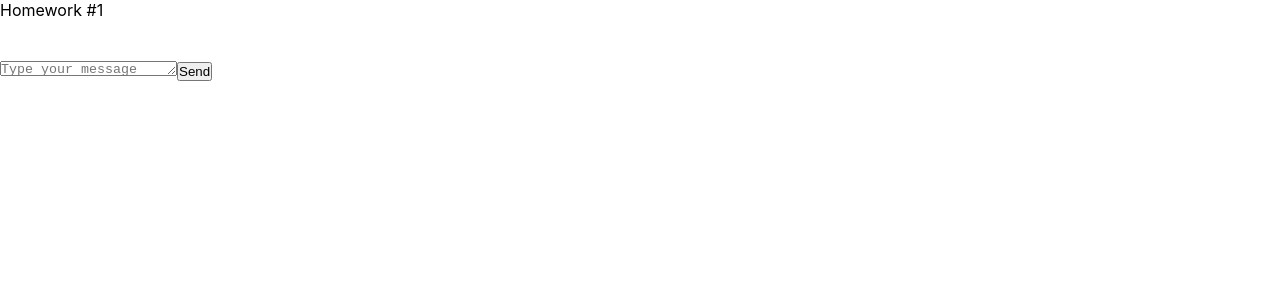
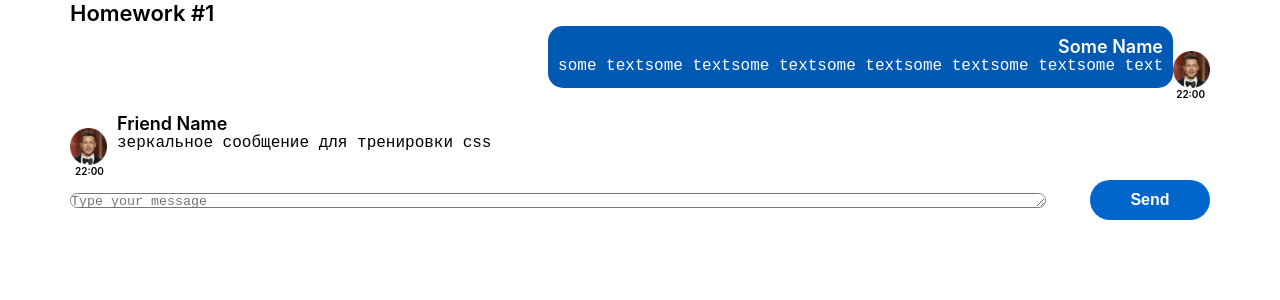
Before and after one commit to Ivansa71/hws2, a React (Create React App) app: page / in a window 1280 px wide. Shown: the top 300 px of the page. Built offline with nearby package versions, Linux system fonts and the light colour scheme.

Commit message:
commit 1

```diff
--- a/package.json
+++ b/package.json
@@ -1,6 +1,6 @@
 {
   "name": "hws2",
-  "homepage": "http://IgnatZakalinsky.github.io/hws2",
+  "homepage": "ivansa71.github.io/hws2",
   "version": "0.1.0",
   "private": true,
   "dependencies": {
--- a/src/s1-main/App.module.css
+++ b/src/s1-main/App.module.css
@@ -3,9 +3,15 @@
 }
 
 .hw {
+    max-width: 1280px;
+    min-height: 373px;
+    padding: 0 70px;
 
 }
 
 .hwTitle {
-
+    font-weight: 600;
+    font-size: 22px;
+    color: #000;
+    padding: 0 70px
 }
--- a/src/s2-homeworks/hw01/HW1.tsx
+++ b/src/s2-homeworks/hw01/HW1.tsx
@@ -4,6 +4,7 @@ import MessageSender from './message-sender/MessageSender'
 import s2 from '../../s1-main/App.module.css'
 import FriendMessage from './friend-message/FriendMessage'
 import avatar from './avatar.png'
+
 
 /*
 * 1 - описать тип MessageType
@@ -14,7 +15,17 @@ import avatar from './avatar.png'
 * */
 
 // нужно создать правильный тип вместо any
-export type MessageType = any
+export type MessageType = {
+    id: number
+    user: {
+        avatar: string
+        name: string
+    },
+    message: {
+        text: string
+        time: string
+    },
+}
 
 // структуру объекта не менять
 export const message0: MessageType = {
--- a/src/s2-homeworks/hw01/friend-message/FriendMessage.module.css
+++ b/src/s2-homeworks/hw01/friend-message/FriendMessage.module.css
@@ -1,17 +1,24 @@
 .friendMessage {
-
+    width: 575px;
+    height: 77px;
+    margin-right: 635px;
 }
 
 .friendImageAndText {
+    display: flex;
 
 }
 
 .friendImageAndText img {
-
+    height: 37px;
+    width: 37px;
+    margin-top: 25px;
 }
 
 .friendText {
 
+    border-radius: 15px;
+    padding: 10px;
 }
 
 .friendText:after {
@@ -19,13 +26,24 @@
 }
 
 .friendName {
+    font-weight: 600;
+    font-size: 18px;
+    color: #000000;
+    display: flex;
 
 }
 
 .friendMessageText {
-
+    font-weight: 400;
+    font-size: 16px;
+    color: #000000;
 }
 
 .friendTime {
+    font-weight: 600;
+    font-size: 10px;
+    color: #000;
+    display: flex;
 
+    margin-left: 5px;
 }
--- a/src/s2-homeworks/hw01/friend-message/FriendMessage.tsx
+++ b/src/s2-homeworks/hw01/friend-message/FriendMessage.tsx
@@ -1,8 +1,9 @@
 import React from 'react'
 import s from './FriendMessage.module.css'
+import {MessageType} from "../HW1";
 
 // создать тип вместо any и отобразить приходящие данные
-const FriendMessage = (props: any) => {
+const FriendMessage = (props: { message: MessageType }) => {
     return (
         <div
             id={'hw1-friend-message-' + props.message.id}
@@ -12,7 +13,7 @@ const FriendMessage = (props: any) => {
                 <img
                     id={'hw1-friend-avatar-' + props.message.id}
                     // создаёт студент
-
+                    src={props.message.user.avatar}
                     //
                 />
                 <div className={s.friendText}>
@@ -21,7 +22,7 @@ const FriendMessage = (props: any) => {
                         className={s.friendName}
                     >
                         {/*создаёт студент*/}
-
+                        <span>{props.message.user.name}</span>
                         {/**/}
                     </div>
                     <pre
@@ -29,7 +30,7 @@ const FriendMessage = (props: any) => {
                         className={s.friendMessageText}
                     >
                         {/*создаёт студент*/}
-
+                        <p>{props.message.message.text}</p>
                         {/**/}
                     </pre>
                 </div>
@@ -39,7 +40,7 @@ const FriendMessage = (props: any) => {
                 className={s.friendTime}
             >
                 {/*создаёт студент*/}
-
+                <span>{props.message.message.time}</span>
                 {/**/}
             </div>
         </div>
--- a/src/s2-homeworks/hw01/message-sender/MessageSender.module.css
+++ b/src/s2-homeworks/hw01/message-sender/MessageSender.module.css
@@ -1,18 +1,30 @@
 .sendForm {
-
+    display: flex;
+    justify-content: space-between;
+    align-items: center;
 }
 
 .textarea {
-
+    border-radius: 20px;
+    width: 976px;
+    height: 40px
 }
 
 .button {
-
+    border-radius: 20px;
+    border: none;
+    width: 120px;
+    height: 40px;
+    background: #06c;
+    font-weight: 600;
+    font-size: 16px;
+    color: #fff;
 }
 
 .button:hover {
 
 }
+
 .button:active {
 
 }
--- a/src/s2-homeworks/hw01/message/Message.module.css
+++ b/src/s2-homeworks/hw01/message/Message.module.css
@@ -1,16 +1,29 @@
 .message {
-
+    max-width: 575px;
+    height: 77px;
+    margin-left: 635px;
 }
 
 .imageAndText {
+    display: flex;
+    flex-direction: row-reverse;
+
+
 
 }
 
 .imageAndText img {
+    height: 37px;
+    width: 37px;
+    margin-top: 25px;
 
 }
 
 .text {
+    background-color: #0059b3;
+    border-radius: 15px;
+    padding: 10px;
+    /*display: flex;*/
 
 }
 
@@ -19,13 +32,26 @@
 }
 
 .name {
-
+    font-weight: 600;
+    font-size: 18px;
+    color: #fff;
+    display: flex;
+    flex-direction: row-reverse;
 }
 
 .messageText {
+    font-weight: 400;
+    font-size: 16px;
+    color: #fff;
+    /*white-space: pre-line;*/
 
 }
 
 .time {
-
+    font-weight: 600;
+    font-size: 10px;
+    color: #000;
+    display: flex;
+    flex-direction: row-reverse;
+    margin-right: 5px;
 }
--- a/src/s2-homeworks/hw01/message/Message.tsx
+++ b/src/s2-homeworks/hw01/message/Message.tsx
@@ -1,8 +1,13 @@
 import React from 'react'
 import s from './Message.module.css'
+import avatar from "../avatar.png";
+import {MessageType} from "../HW1";
+
 
 // нужно создать правильный тип вместо any
-export type MessagePropsType = any
+export type MessagePropsType = {
+    message: MessageType
+}
 
 // нужно отобразить приходящие данные
 const Message = (props: MessagePropsType) => {
@@ -11,6 +16,7 @@ const Message = (props: MessagePropsType) => {
             <div className={s.imageAndText}>
                 <img
                     id={'hw1-avatar-' + props.message.id}
+                    src={props.message.user.avatar}
                     // создаёт студент
 
                     //
@@ -18,19 +24,19 @@ const Message = (props: MessagePropsType) => {
                 <div className={s.text}>
                     <div id={'hw1-name-' + props.message.id} className={s.name}>
                         {/*создаёт студент*/}
-
+                        <span>{props.message.user.name}</span>
                         {/**/}
                     </div>
                     <pre id={'hw1-text-' + props.message.id} className={s.messageText}>
                         {/*создаёт студент*/}
-
+                        <p>{props.message.message.text}</p>
                         {/**/}
                     </pre>
                 </div>
             </div>
             <div id={'hw1-time-' + props.message.id} className={s.time}>
                 {/*создаёт студент*/}
-
+                <span>{props.message.message.time}</span>
                 {/**/}
             </div>
         </div>
```
